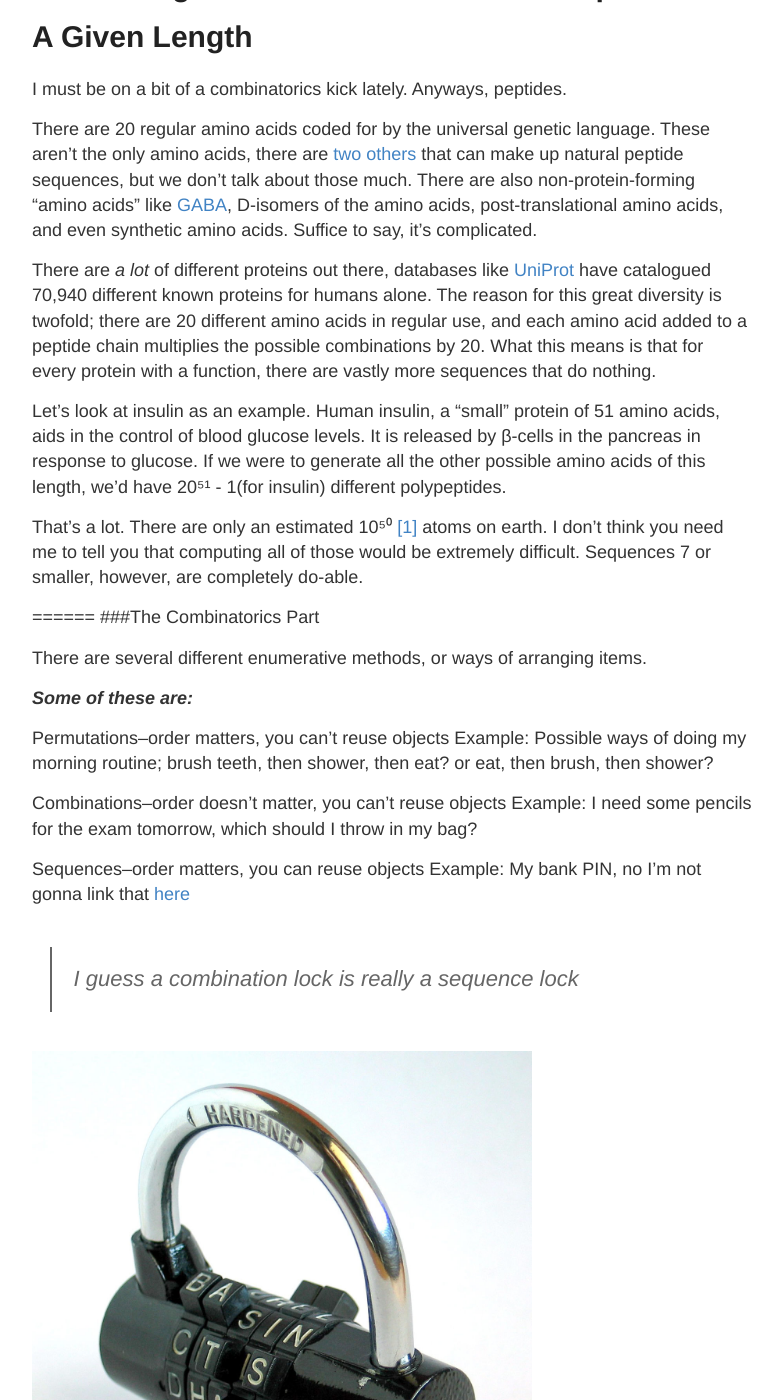
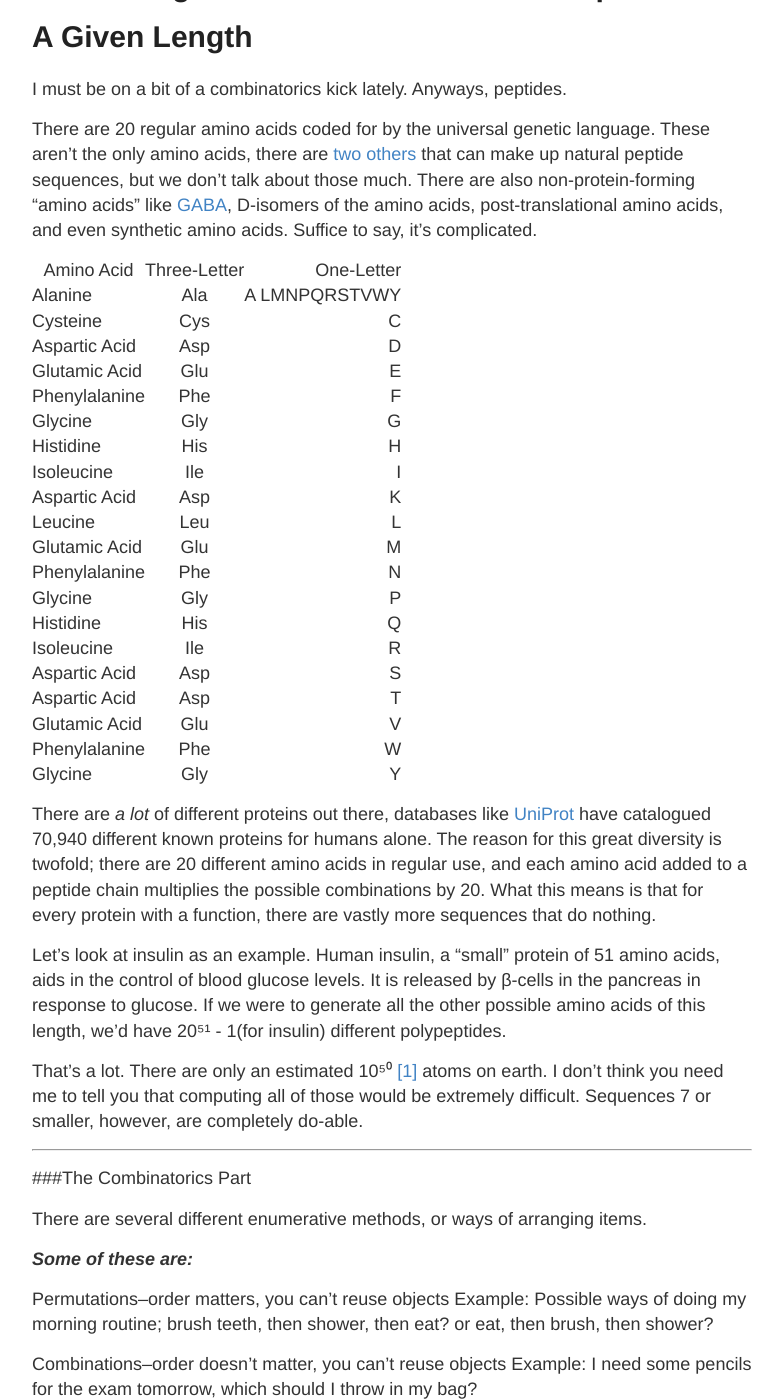
Before and after one commit to griffincalme/griffincalme.github.io, a Jekyll site: the page built from _posts/2016-10-30-AAs.md, in a window 1280 px wide and 1400 px high, scrolled down 201 px. Shown: the whole window, without its empty margins (248-1031 px from the left). Built offline with Jekyll 4.4.1, drawn with Linux system fonts in a browser that asks for light colours; comment, search, counter and statistics services are not loaded; some of the changed text lies outside the part shown.

Commit message:
Update 2016-10-30-AAs.md

```diff
--- a/_posts/2016-10-30-AAs.md
+++ b/_posts/2016-10-30-AAs.md
@@ -10,6 +10,31 @@ There are 20 regular amino acids coded for by the universal genetic language. Th
 There are also non-protein-forming "amino acids" like [GABA](https://en.wikipedia.org/wiki/Gamma-Aminobutyric_acid), D-isomers of the amino acids, post-translational amino acids, and even synthetic amino acids.
 Suffice to say, it's complicated.
 
+| Amino Acid    | Three-Letter  | One-Letter |
+| ------------- |:-------------:| ----------:|
+| Alanine       | Ala           | A LMNPQRSTVWY |
+| Cysteine      | Cys           | C          |
+| Aspartic Acid | Asp           | D          |
+| Glutamic Acid | Glu           | E          |
+| Phenylalanine | Phe           | F          |
+| Glycine       | Gly           | G          |
+| Histidine     | His           | H          |
+| Isoleucine    | Ile           | I          |
+| Aspartic Acid | Asp           | K          |
+| Leucine       | Leu           | L          |
+| Glutamic Acid | Glu           | M          |
+| Phenylalanine | Phe           | N          |
+| Glycine       | Gly           | P          |
+| Histidine     | His           | Q          |
+| Isoleucine    | Ile           | R          |
+| Aspartic Acid | Asp           | S          |
+| Aspartic Acid | Asp           | T          |
+| Glutamic Acid | Glu           | V          |
+| Phenylalanine | Phe           | W          |
+| Glycine       | Gly           | Y          |
+
+
+
 There are *a lot* of different proteins out there, databases like [UniProt](http://www.uniprot.org/proteomes/UP000005640) have catalogued 70,940 different known proteins for humans alone.
 The reason for this great diversity is twofold; there are 20 different amino acids in regular use, and each amino acid added to a peptide chain multiplies the possible combinations by 20.
 What this means is that for every protein with a function, there are vastly more sequences that do nothing.
@@ -21,7 +46,8 @@ If we were to generate all the other possible amino acids of this length, we'd h
 
 That's a lot. There are only an estimated 10⁵⁰ [[1]](http://www.fnal.gov/pub/science/inquiring/questions/1atoms.html) atoms on earth. I don't think you need me to tell you that computing all of those would be extremely difficult. Sequences 7 or smaller, however, are completely do-able.
 
-======
+-----
+
 ###The Combinatorics Part
 
 
```
Also changed, not shown: other parts of _posts/2016-10-30-AAs.md (+3 -1 lines).
